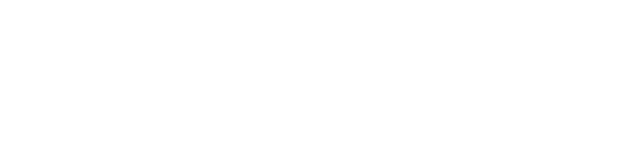
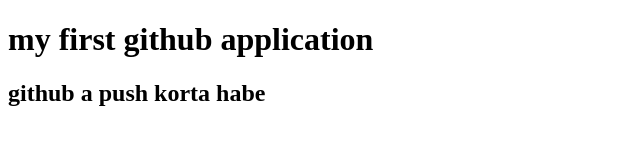
Before and after one commit to Imranbd21/my-second-repo, a plain HTML site: page index.html in a window 1280 px wide. Shown: the whole page, without its empty margins (0-640 px from the left). Drawn offline with Linux system fonts and the light colour scheme.

Commit message:
add extensin fie

```diff
--- a/index.html
+++ b/index.html
@@ -7,6 +7,8 @@
     <title>My second github repo</title>
 </head>
 <body>
+    <h1>my first github application</h1>
+    <h2>github a push korta habe</h2>
 
 </body>
 </html>
```
